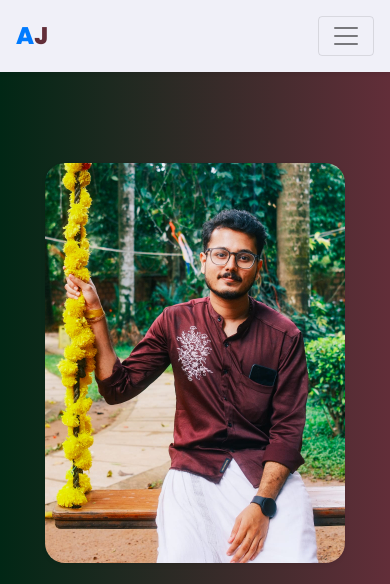
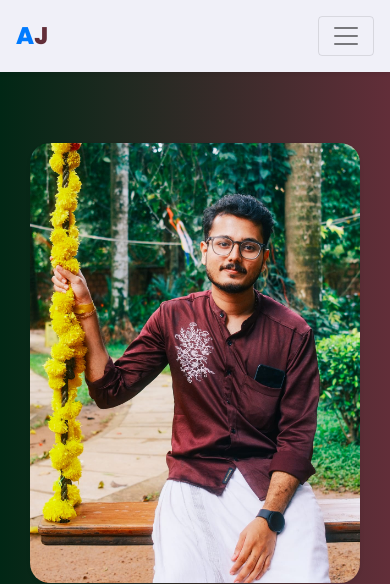
Before and after one commit to AJAS-AUGUSTIN/AJ, a plain HTML site: page index.html in a window 390 px wide. Shown: the top 584 px of the page. Drawn offline with nearby package versions, Linux system fonts and the light colour scheme.

Commit message:
fix: issue with image width

```diff
--- a/index.html
+++ b/index.html
@@ -237,9 +237,6 @@
       .display-3 {
         font-size: clamp(2rem, 7vw, 3rem);
       }
-      .profile-img {
-        max-width: 300px;
-      }
       #about img {
         max-width: 90%;
       }
```
